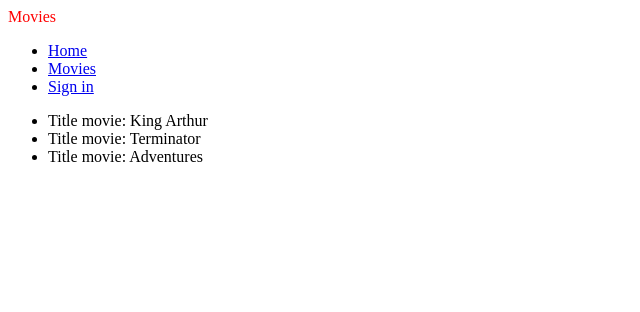
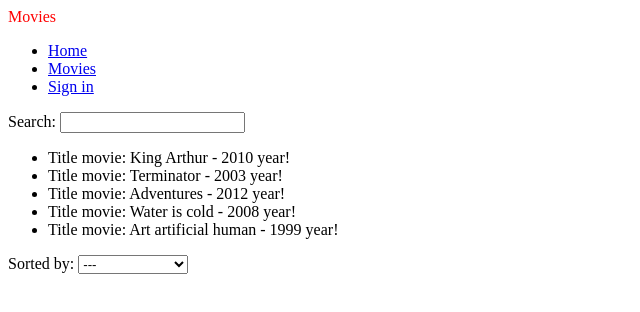
Before and after one commit to NikeStark/React_Redux_project, a React (Create React App) app: page /#/movies in a window 1280 px wide. Shown: the top 312 px of the page, without its empty margins (0-640 px from the left). Built offline with nearby package versions, Linux system fonts and the light colour scheme.

Commit message:
Sorting_data_without_selector

```diff
--- a/src/components/movie-item/movie-item.jsx
+++ b/src/components/movie-item/movie-item.jsx
@@ -1,10 +1,10 @@
 import React from 'react';
 import './movie-item.scss';
 
-const MovieItem = ({title}) => {
+const MovieItem = ({title, year}) => {
     return(
         <div>
-            <span>Title movie: {title}</span>
+            <span>Title movie: {title} - {year} year!</span>
         </div>
     )
 }
--- a/src/components/movie-list-item/movie-list-item.jsx
+++ b/src/components/movie-list-item/movie-list-item.jsx
@@ -1,23 +1,36 @@
-import React, { Component } from 'react';
+import React, { Component, Fragment } from 'react';
 import './movie-list-item.scss';
-import {dispatchMovies} from '../../redux/actions';
+import {dispatchMovies, sortMovies} from '../../redux/actions';
 import MovieItem from '../movie-item';
 import {connect} from 'react-redux';
 import Spinner from '../spinner';
 import ErrorIndicator from '../error-indicator';
 
-const ListOfMovies = ({movies}) => { // !-- Component
+const ListOfMovies = ({ movies, sortMovies }) => { // !-- Component
    const listOfMovies = movies.map((movie) => {
         return(
             <li key={movie.id}>
-                <MovieItem title={movie.title}/>
+                <MovieItem title={movie.title} year={movie.year}/>
             </li>
         )
     })
     return (
-        <ul>
-            {listOfMovies}
-        </ul>
+        <Fragment>
+            <label>Search: </label>
+            <input />
+            <ul>
+                {listOfMovies}
+            </ul>
+            <label>Sorted by: </label>
+            <select>
+            <optgroup label="Sorted by">
+                <option value="none" > --- </option>
+                <option onClick={() => sortMovies(movies.sort((a,b) => a.title > b.title))}>Alphabet</option>
+                <option onClick={() => sortMovies(movies.sort((a,b) => a.year - b.year))}>Old movies</option>
+                <option onClick={() => sortMovies(movies.sort((a,b) => b.year - a.year))}>New movies</option>
+            </optgroup>
+            </select>
+        </Fragment>
     )
 }
 
@@ -39,7 +52,7 @@ class MovieListItem extends Component { // !-- Container
         }
 
         if(!loading || error){
-            return <ListOfMovies movies={movies}/>
+            return <ListOfMovies movies={movies} sortMovies={this.props.sortMovies}/>
         }
     }
 }
@@ -54,7 +67,8 @@ const mapStateToProps = (state) => {
 
 const mapDispatchToProps = (dispatch) => {
     return {
-        fetchMovies: () => dispatchMovies(dispatch)
+        fetchMovies: () => dispatchMovies(dispatch),
+        sortMovies: () => dispatch(sortMovies())
     }
 }
 
--- a/src/data-movies.js
+++ b/src/data-movies.js
@@ -1,15 +1,28 @@
 const dataMovies = [
         {
             id: 1,
-            title: 'King Arthur'
+            title: 'King Arthur',
+            year: 2010
         },
         {
             id: 2,
-            title: 'Terminator'
+            title: 'Terminator',
+            year: 2003
         },
         {
             id: 3,
-            title: 'Adventures'
+            title: 'Adventures',
+            year: 2012
+        },
+        {
+            id: 4,
+            title: 'Water is cold',
+            year: 2008
+        },
+        {
+            id: 5,
+            title: 'Art artificial human',
+            year: 1999
         }
     ]
 
--- a/src/redux/actions.js
+++ b/src/redux/actions.js
@@ -1,4 +1,4 @@
-import { FETCH_MOVIES, REQUEST_MOVIES, ERROR_MOVIES } from "./types";
+import { FETCH_MOVIES, REQUEST_MOVIES, ERROR_MOVIES, SORT_MOVIES } from "./types";
 import {getMovies} from '../data-movies';
 
 const requestMovies = () => {
@@ -21,6 +21,12 @@ const errorMovies = (error) => {
     }
 }
 
+const sortMovies = () => {
+    return {
+        type: SORT_MOVIES
+    }
+}
+
 const dispatchMovies = (dispatch) => {
         dispatch(requestMovies())
             getMovies()
@@ -36,5 +42,6 @@ export {
     requestMovies,
     fetchMovies,
     errorMovies,
-    dispatchMovies
+    dispatchMovies,
+    sortMovies
 }
--- a/src/redux/reducers.js
+++ b/src/redux/reducers.js
@@ -1,4 +1,4 @@
-import { FETCH_MOVIES, REQUEST_MOVIES, ERROR_MOVIES } from "./types";
+import { FETCH_MOVIES, REQUEST_MOVIES, ERROR_MOVIES, SORT_MOVIES } from "./types";
 
 const initialState = {
     movies: [],
@@ -28,6 +28,11 @@ const moviesReducer = (state = initialState, action) => {
                 error: action.payload,
                 loading: false
             }
+        case SORT_MOVIES:
+            return {
+                ...state.movies,
+                movies: [...state.movies]
+            }
 
         default:
             return state;
--- a/src/redux/types.js
+++ b/src/redux/types.js
@@ -1,3 +1,4 @@
 export const REQUEST_MOVIES = 'MOVIES/REQUEST_MOVIES';
 export const FETCH_MOVIES = 'MOVIES/FETCH_MOVIES';
 export const ERROR_MOVIES = 'MOVIES/ERROR_MOVIES';
+export const SORT_MOVIES = 'MOVIES/SORT_MOVIES';
```
